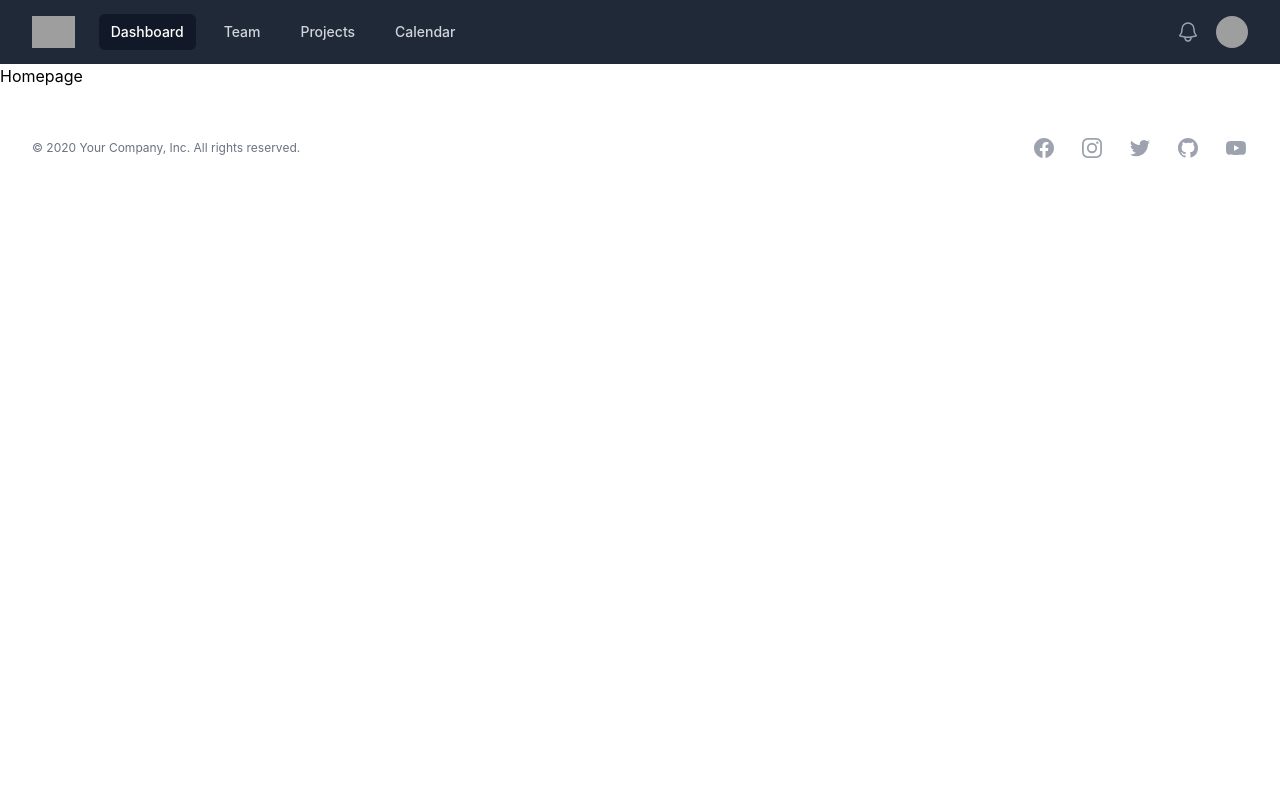
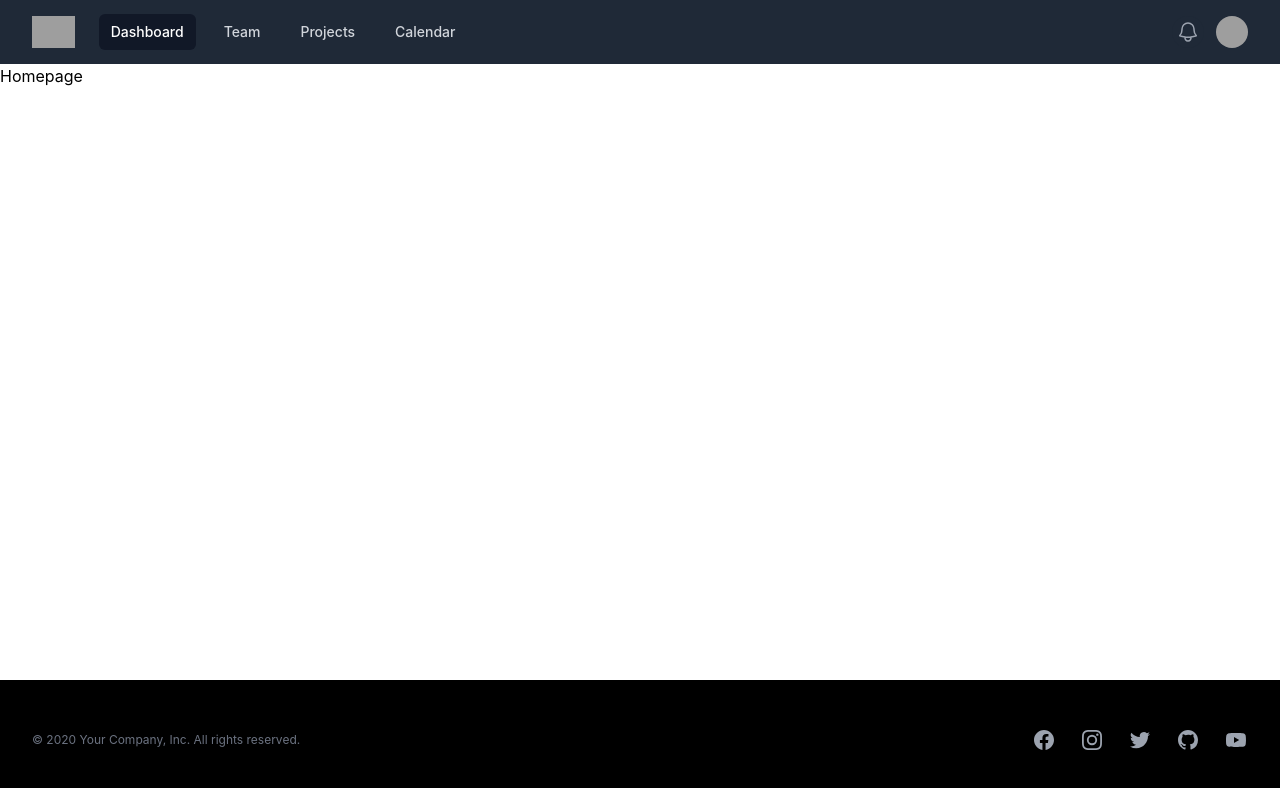
Before and after one commit to e0026557/Team11, a React (Create React App) app in the folder frontend/: page / in a window 1280 px wide. Shown: the top 788 px of the page. Built offline with nearby package versions, Linux system fonts and the light colour scheme; grey boxes are pictures that could not be loaded.

Commit message:
Added ErrorPage and made Footer sticky bottom

```diff
--- a/frontend/src/App.tsx
+++ b/frontend/src/App.tsx
@@ -5,6 +5,7 @@
 import Home from "./modules/home/Home";
 import Login from "./modules/user/Login";
 import Layout from './shared/layout/Layout';
+import ErrorPage from './shared/error/ErrorPage';
 
 const App = () => {
   return (
@@ -16,6 +17,7 @@
           <Route element={<Layout/>}>
             <Route index element={<Home />} />
             <Route path='/login' element={<Login />} />
+            <Route path='*' element={<ErrorPage />} />
           </Route>
         </Routes>
       </Router>
--- /dev/null
+++ b/frontend/src/shared/error/ErrorPage.tsx
@@ -0,0 +1,21 @@
+import React from 'react';
+
+const ErrorPage = () => {
+  return (
+    <>
+      <main className="grid min-h-fit place-items-center bg-white px-6 py-24 sm:py-32 lg:px-8">
+        <div className="text-center">
+          <p className="text-base font-semibold text-indigo-600">404</p>
+          <h1 className="mt-4 text-3xl font-bold tracking-tight text-gray-900 sm:text-5xl">Page not found</h1>
+          <p className="mt-6 text-base leading-7 text-gray-600">Sorry, we couldn’t find the page you’re looking for.</p>
+          <div className="mt-10 flex items-center justify-center gap-x-6">
+            <a href="#" className="rounded-md bg-indigo-600 px-3.5 py-2.5 text-sm font-semibold text-white shadow-sm hover:bg-indigo-500 focus-visible:outline focus-visible:outline-2 focus-visible:outline-offset-2 focus-visible:outline-indigo-600">Go back home</a>
+            <a href="#" className="text-sm font-semibold text-gray-900">Contact support <span aria-hidden="true">&rarr;</span></a>
+          </div>
+        </div>
+      </main>
+    </>
+  );
+};
+
+export default ErrorPage;
--- a/frontend/src/shared/footer/Footer.tsx
+++ b/frontend/src/shared/footer/Footer.tsx
@@ -3,7 +3,7 @@
 const Footer = () => {
   return (
     <>
-      <footer className="bg-white">
+      <footer className="bg-black sticky top-[100%]">
         <div className="mx-auto max-w-7xl px-6 py-12 md:flex md:items-center md:justify-between lg:px-8">
           <div className="flex justify-center space-x-6 md:order-2">
             <a href="#" className="text-gray-400 hover:text-gray-500">
--- a/frontend/src/shared/layout/Layout.tsx
+++ b/frontend/src/shared/layout/Layout.tsx
@@ -6,9 +6,11 @@
 const Layout = () => {
   return (
     <>
-     <Navbar />
-     <Outlet />
-     <Footer />
+    <div className="h-screen">
+      <Navbar />
+      <Outlet />
+      <Footer />
+    </div>
     </>
   );
 }
```
